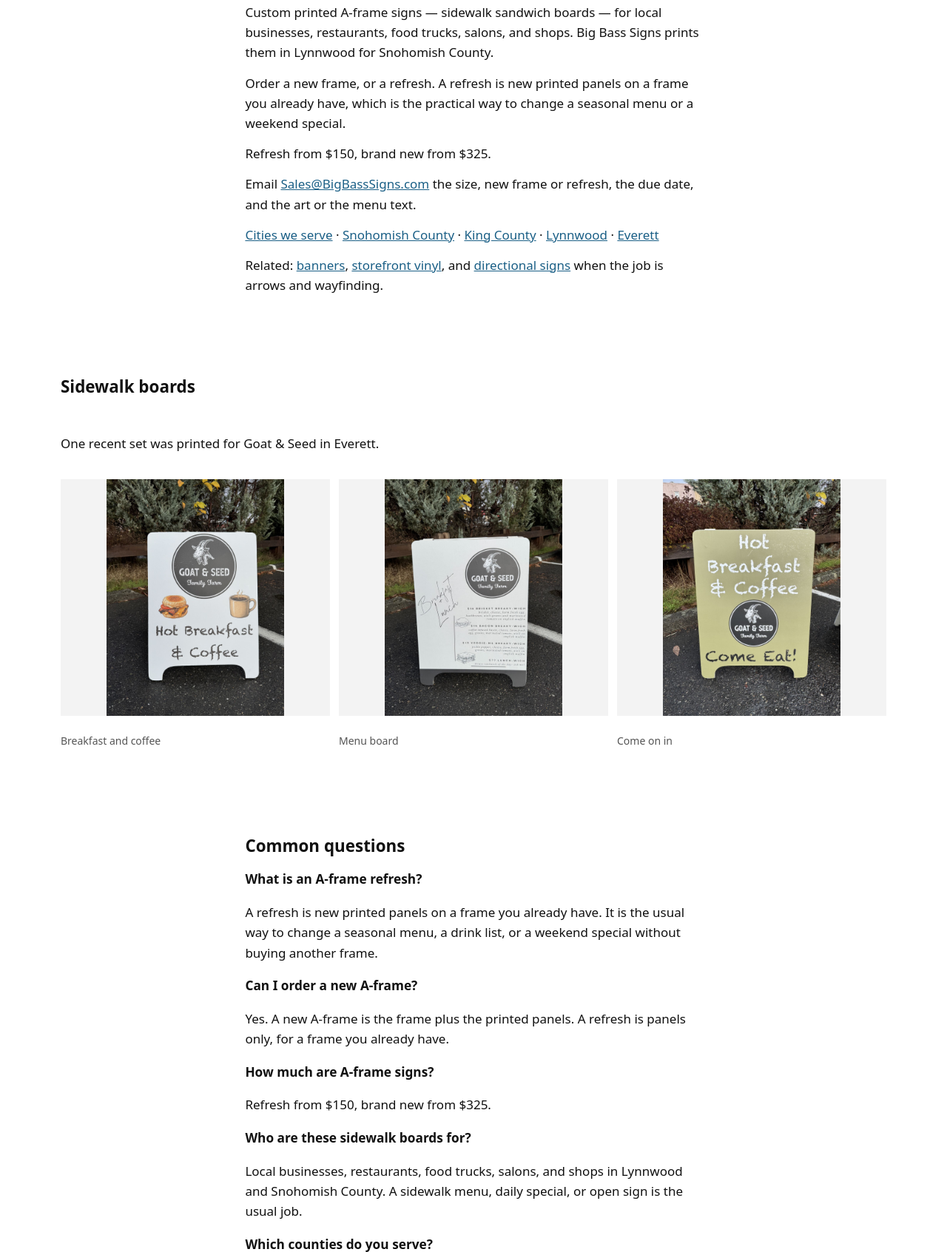
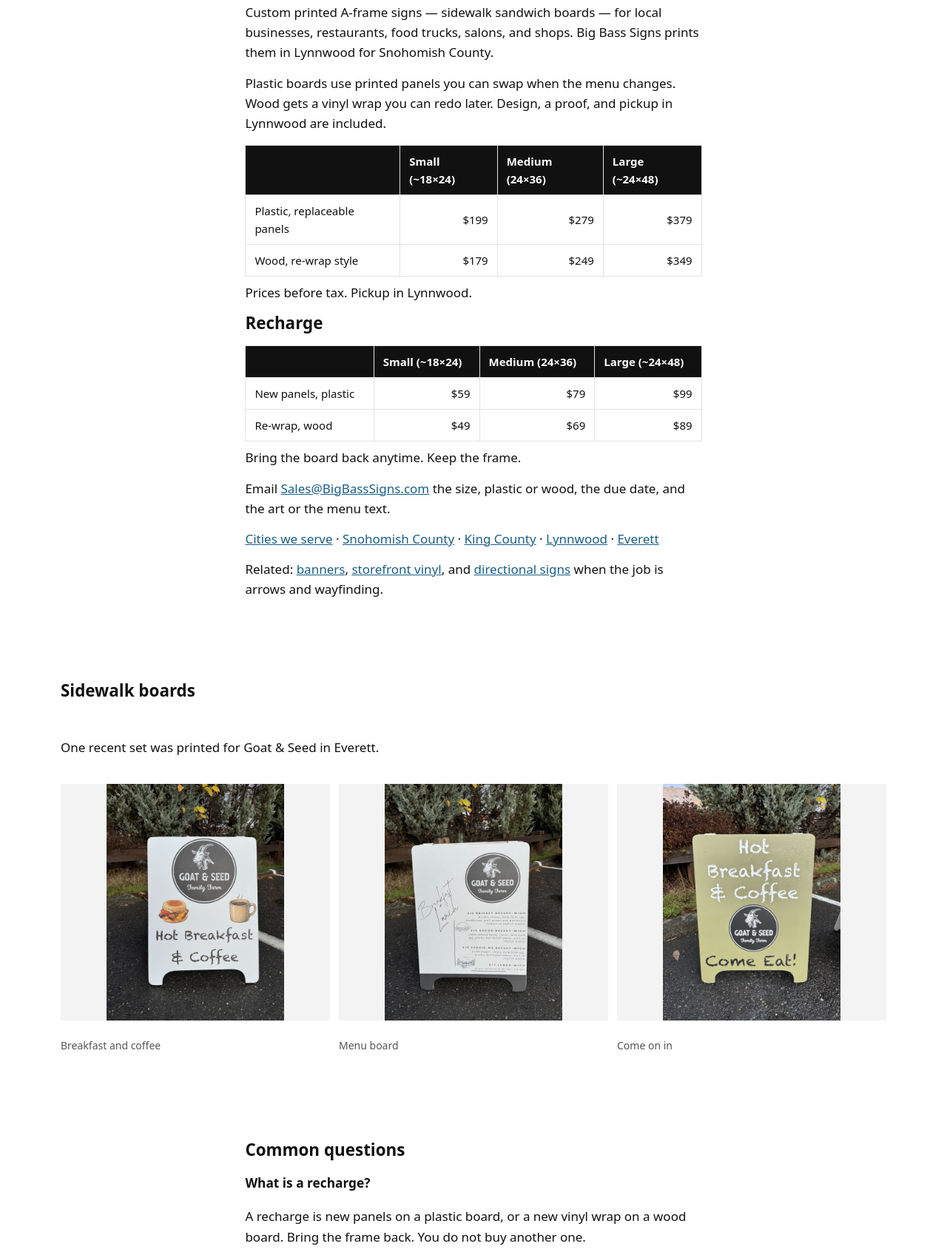
Before and after one commit to BigBassSigns/bigbasssigns-site, a plain HTML site: page business/a-frame-signs.html in a window 1280 px wide. Shown: the part 601-2294 px from the top of the page at 74% size. Drawn offline with Linux system fonts and the light colour scheme.

Commit message:
Update A-frame page to plastic and wood menu

```diff
--- a/business/a-frame-signs.html
+++ b/business/a-frame-signs.html
@@ -4,7 +4,7 @@
 <meta charset="utf-8">
 <meta name="viewport" content="width=device-width, initial-scale=1">
 <title>A-Frame Signs &amp; Sandwich Boards in Lynnwood WA | Big Bass Signs</title>
-<meta name="description" content="Custom printed A-frame and sandwich board signs for restaurants, food trucks, salons, and shops in Lynnwood and Snohomish County. Refresh from $150, brand new from $325.">
+<meta name="description" content="Custom printed A-frame and sandwich board signs for restaurants, food trucks, salons, and shops in Lynnwood and Snohomish County. Plastic from $199. Wood from $179. New panels from $59. Wood re-wrap from $49.">
 <link rel="stylesheet" href="/css/styles.css">
 <link rel="icon" href="/favicon.ico" sizes="any">
 <link rel="icon" type="image/png" sizes="32x32" href="/favicon-32.png">
@@ -64,7 +64,7 @@
     "King County"
   ],
   "url": "https://www.bigbasssigns.com/business/a-frame-signs",
-  "description": "Custom printed A-frame and sandwich board signs for local businesses, restaurants, food trucks, salons, and shops in Lynnwood and Snohomish County. New frames and refreshes with new printed panels on an existing frame. Refresh from $150, brand new from $325.",
+  "description": "Custom printed A-frame and sandwich board signs for local businesses, restaurants, food trucks, salons, and shops in Lynnwood and Snohomish County. New frames and refreshes with new printed panels on an existing frame. Plastic from $199. Wood from $179. New panels from $59. Wood re-wrap from $49.",
   "offers": [
     {
       "@type": "Offer",
@@ -107,7 +107,7 @@
       "name": "How much are A-frame signs?",
       "acceptedAnswer": {
         "@type": "Answer",
-        "text": "Refresh from $150, brand new from $325."
+        "text": "Plastic from $199. Wood from $179. New panels from $59. Wood re-wrap from $49."
       }
     },
     {
@@ -204,9 +204,25 @@
 </div></div>
 <section><div class="wrap prose">
 <p>Custom printed A-frame signs — sidewalk sandwich boards — for local businesses, restaurants, food trucks, salons, and shops. Big Bass Signs prints them in Lynnwood for Snohomish County.</p>
-<p>Order a new frame, or a refresh. A refresh is new printed panels on a frame you already have, which is the practical way to change a seasonal menu or a weekend special.</p>
-<p>Refresh from $150, brand new from $325.</p>
-<p>Email <a href="mailto:Sales@BigBassSigns.com">Sales@BigBassSigns.com</a> the size, new frame or refresh, the due date, and the art or the menu text.</p>
+<p>Plastic boards use printed panels you can swap when the menu changes. Wood gets a vinyl wrap you can redo later. Design, a proof, and pickup in Lynnwood are included.</p>
+<table class="price">
+<thead><tr><th></th><th>Small (~18×24)</th><th>Medium (24×36)</th><th>Large (~24×48)</th></tr></thead>
+<tbody>
+<tr><td>Plastic, replaceable panels</td><td>$199</td><td>$279</td><td>$379</td></tr>
+<tr><td>Wood, re-wrap style</td><td>$179</td><td>$249</td><td>$349</td></tr>
+</tbody>
+</table>
+<p>Prices before tax. Pickup in Lynnwood.</p>
+<h2>Recharge</h2>
+<table class="price">
+<thead><tr><th></th><th>Small (~18×24)</th><th>Medium (24×36)</th><th>Large (~24×48)</th></tr></thead>
+<tbody>
+<tr><td>New panels, plastic</td><td>$59</td><td>$79</td><td>$99</td></tr>
+<tr><td>Re-wrap, wood</td><td>$49</td><td>$69</td><td>$89</td></tr>
+</tbody>
+</table>
+<p>Bring the board back anytime. Keep the frame.</p>
+<p>Email <a href="mailto:Sales@BigBassSigns.com">Sales@BigBassSigns.com</a> the size, plastic or wood, the due date, and the art or the menu text.</p>
 <p><a href="/service-area">Cities we serve</a> · <a href="/service-area/Snohomish-County">Snohomish County</a> · <a href="/service-area/King-County">King County</a> · <a href="/service-area/Lynnwood">Lynnwood</a> · <a href="/service-area/Everett">Everett</a></p>
 <p>Related: <a href="/business/banners">banners</a>, <a href="/business/storefront">storefront vinyl</a>, and <a href="/Construction-Stages/directional-signage">directional signs</a> when the job is arrows and wayfinding.</p>
 </div></section>
@@ -230,12 +246,12 @@
 </div></section>
 <section><div class="wrap prose">
 <h2>Common questions</h2>
-<h3>What is an A-frame refresh?</h3>
-<p>A refresh is new printed panels on a frame you already have. It is the usual way to change a seasonal menu, a drink list, or a weekend special without buying another frame.</p>
+<h3>What is a recharge?</h3>
+<p>A recharge is new panels on a plastic board, or a new vinyl wrap on a wood board. Bring the frame back. You do not buy another one.</p>
 <h3>Can I order a new A-frame?</h3>
-<p>Yes. A new A-frame is the frame plus the printed panels. A refresh is panels only, for a frame you already have.</p>
+<p>Yes. Plastic comes with replaceable printed panels. Wood is re-wrapped with vinyl. Small, medium, and large.</p>
 <h3>How much are A-frame signs?</h3>
-<p>Refresh from $150, brand new from $325.</p>
+<p>Plastic is $199, $279, or $379. Wood is $179, $249, or $349. New plastic panels are $59, $79, or $99. A wood re-wrap is $49, $69, or $89.</p>
 <h3>Who are these sidewalk boards for?</h3>
 <p>Local businesses, restaurants, food trucks, salons, and shops in Lynnwood and Snohomish County. A sidewalk menu, daily special, or open sign is the usual job.</p>
 <h3>Which counties do you serve?</h3>
```
